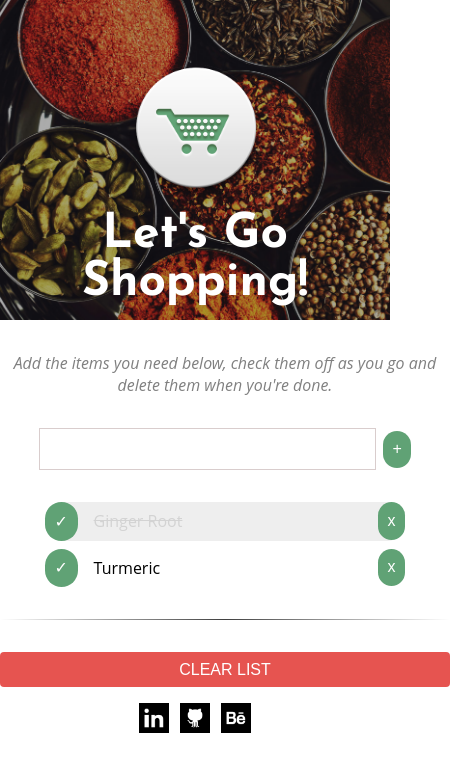
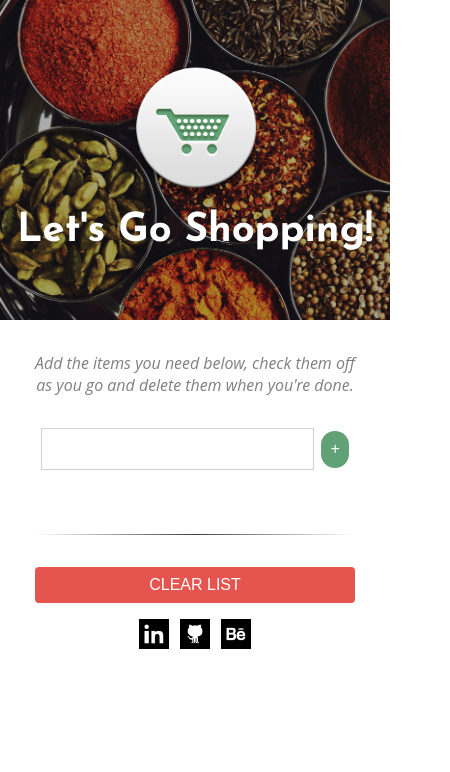
Before and after one commit to 14LMarie/shoppingcart, a plain HTML site: page index.html in a window 390 px wide. Shown: the whole page, 450 px wide, since content can reach past the window. Drawn offline with nearby package versions, Linux system fonts and the light colour scheme.

Commit message:
Final Comit
added responsive css style

```diff
--- a/css/style.css
+++ b/css/style.css
@@ -168,3 +168,17 @@ hr.style {
 /* Responsive styles
 (the very last module in the CSS, contains all the media queries and it is dealing with the compatibility with mobiles and tablets)
 */
+
+@media only screen and (max-width: 470px) {
+    h1 {
+        font-size: 2.5rem;
+    }
+    section {
+        width: 320px;
+    }
+    #list-item {
+        margin-bottom: 2rem;
+        margin-right: .2rem;
+        padding: 0.7rem 2rem;
+    }
+}
--- a/index.html
+++ b/index.html
@@ -20,16 +20,17 @@
     </section>
     <section class="shopping-list-items">
         <ul class="shopping-list-wrapper">
-
+            <!--
             <li class="item-checked">
                 <button class="checkbox">✓</button>Ginger Root
                 <button class="delete">x</button>
             </li>
 
             <li>
-                <button class="checkbox">✓</button>Turmeric
+                <button class="checkbox">✓</button>Turmeric Root
                 <button class="delete">x</button>
             </li>
+-->
         </ul>
     </section>
     <section class="clear-all">
--- a/js/app.js
+++ b/js/app.js
@@ -47,13 +47,19 @@ $(document).ready(function () {
     });
 
     //delete all items after clicking clear all button
-    //does the button in html need to have a class, I used section class
     $('#deleteall').on('click', function () {
         deleteAll();
     });
 });
 
 // these actions happen after document is loaded, because items are added and deleted after page load
+//add item when press enter key
+$(document).on('keypress', function (key) {
+    //keyCode == 13 is the ENTER key
+    if (key.keyCode == 13) {
+        addItem();
+    }
+});
 // on click check off single item
 $(document).on('click', '.checkbox', checkOff);
 //on click delte a single item
```
